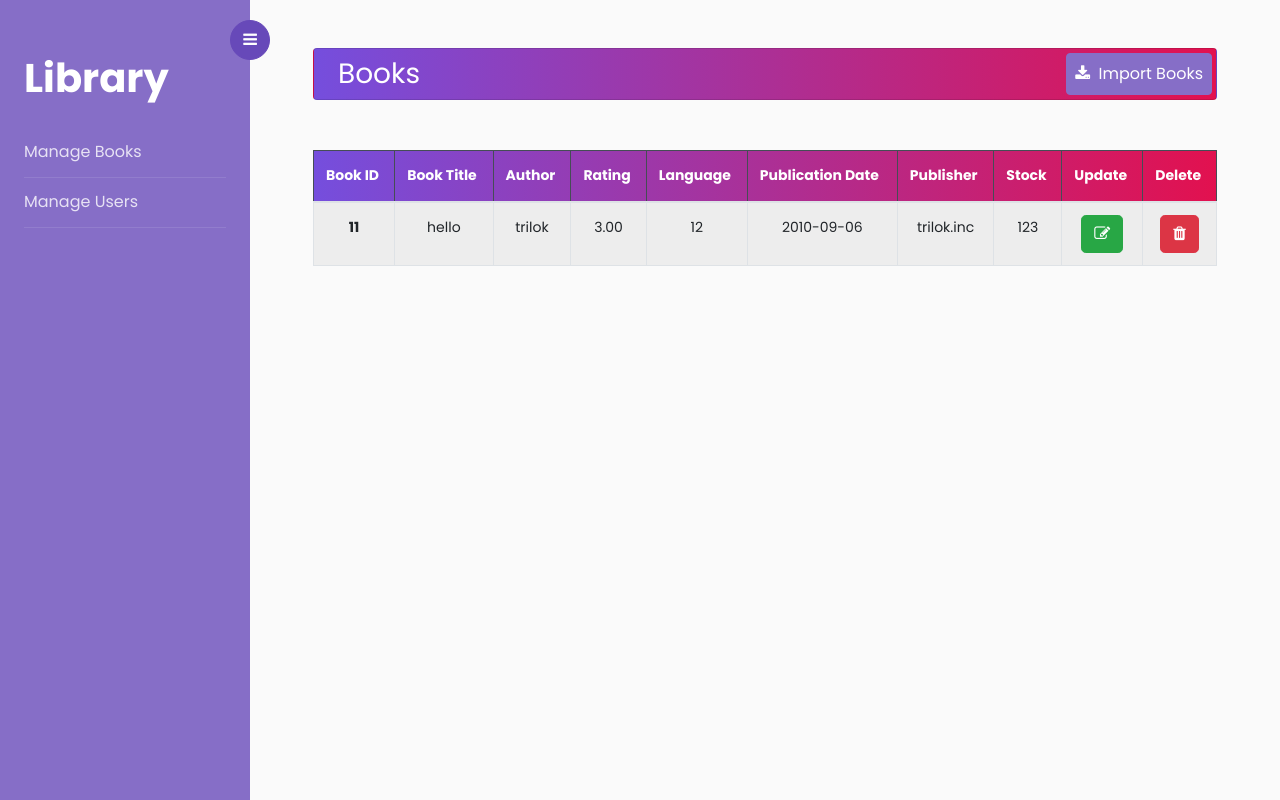
After one commit to trilokdav/Frappe-Dev-Test, a Flask app: page /admin/books in a window 1280 px wide. The commit adds this page. Run offline with Flask 2, Linux system fonts and the light colour scheme; data comes from the database, SQL or seed files in the repository; some libraries are stand-ins or nearby versions.

Commit message:
manage books

```diff
--- a/app.py
+++ b/app.py
@@ -1,5 +1,4 @@
 from flask import Flask
-from application import mysqlconnection
 from application.mysqlconnection import MySQLConnector
 
 
--- a/application/admin/admin_routes.py
+++ b/application/admin/admin_routes.py
@@ -1,15 +1,15 @@
 from flask import Blueprint, render_template, flash, session, Flask
+admin = Blueprint('admin', __name__, template_folder='../assets/templates/admin', static_folder='../assets/static', url_prefix='/admin')
+from app import mysql
 
-admin = Blueprint('admin', __name__, template_folder='../assets/templates/admin', static_folder='../assets/static', url_prefix='/admin')
 
-from app import mysql
 
 @admin.route('/')
 def test():
-    return render_template('add_books.html')
+    return render_template('dashboard.html')
 
-@admin.route('/add')
-def add_books():
+@admin.route('/books')
+def books():
     query=('''select * from frappe.books''')
     testquery= mysql.query_db(query)
-    return render_template('add_books.html',testquery=testquery)
+    return render_template('books.html',testquery=testquery)
--- /dev/null
+++ b/application/assets/templates/admin/books.html
@@ -0,0 +1,73 @@
+{% extends 'dashboard.html' %}
+{% block content %}
+
+<div class="col-md-12 col-xl-12 col-lg-12">
+    <div class="card" style="background-image: linear-gradient(to right,#754edd ,#e2114f);" >
+        <div class="row">
+            <div class="col-6 col-xs-12">
+                <h3 class="p-0 m-1 ml-4 text-white">Books</h3>
+            </div>
+            <div class="col-6 col-xs-12">
+                <button class="btn btn-primary float-right mt-1 p-2 mr-1"><i class="fa fa-download" aria-hidden="true"></i>&nbsp Import Books</button>
+            </div>
+        </div>
+    </div>
+
+    <br/><br/>
+
+    <div class="row">
+        <div class="col-12">
+            <table class="table table-bordered table-striped table-hover">
+
+                <thead class="table-dark" style="background-image: linear-gradient(to right,#754edd ,#e2114f);">
+
+                  <tr>
+
+                    <th>Book ID</th>
+                    <th>Book Title</th>
+                    <th>Author</th>
+                    <th>Rating</th>
+                    <th>Language</th>
+                    <th>Publication Date</th>
+                    <th>Publisher</th>
+                    <th>Stock</th>
+                    <th>Update</th>
+                    <th>Delete</th>
+
+
+                  </tr>
+
+                </thead>
+
+                <tbody class="text-center">
+
+                {% for x in testquery%}
+                  <tr>
+
+                    <th scope="row">{{ x['bookID']}}</th>
+                    <td>{{ x['title']}}</td>
+                    <td>{{ x['authors']}}</td>
+                    <td>{{ x['average_rating']}}</td>
+                    <td>{{ x['language_code']}}</td>
+                    <td>{{ x['publication_date']}}</td>
+                    <td>{{ x['publisher']}}</td>
+                    <td>{{ x['isbn']}}</td>
+                    <td><button class="btn btn-success rounded-lg"><i class="fa fa-pencil-square-o" aria-hidden="true"></i></button></td>
+                    <td><button class="btn btn-danger rounded-lg"><i class="fa fa-trash" aria-hidden="true"></i></button></td>
+                  </tr>
+                {% endfor %}
+
+                </tbody>
+
+            </table>
+        </div>
+    </div>
+
+    <!-- <p>{{testquery}}</p> -->
+
+
+</div>
+
+
+
+{% endblock %}
--- a/application/assets/templates/admin/dashboard.html
+++ b/application/assets/templates/admin/dashboard.html
@@ -20,22 +20,22 @@
 	        </button>
         </div>
 				<div class="p-4 pt-5">
-		  		<h1><a href="" class="logo">Library</a></h1>
+		  		<h1><a href="{{ url_for('admin.test') }}" class="logo">Library</a></h1>
 	        <ul class="list-unstyled components mb-5">
-	          <li class="active">
+	          <!-- <li class="active">
 	            <a href="#homeSubmenu" data-toggle="collapse" aria-expanded="false" class="dropdown-toggle">Drop down</a>
 	            <ul class="collapse list-unstyled" id="homeSubmenu">
                 <li>
                     <a href="#">Home 3</a>
                 </li>
 	            </ul>
-	          </li>
+	          </li> -->
 	          <li>
-	              <a href="">Add Books</a>
+	              <a href="{{ url_for('admin.books') }}">Manage Books</a>
 	          </li>
 
 	          <li>
-              <a href="#">admin</a>
+              <a href="#">Manage Users</a>
 	          </li>
 
 	        </ul>
```
Also changed, not shown: application/assets/templates/admin/add_books.html (deleted, +0 -13 lines).
